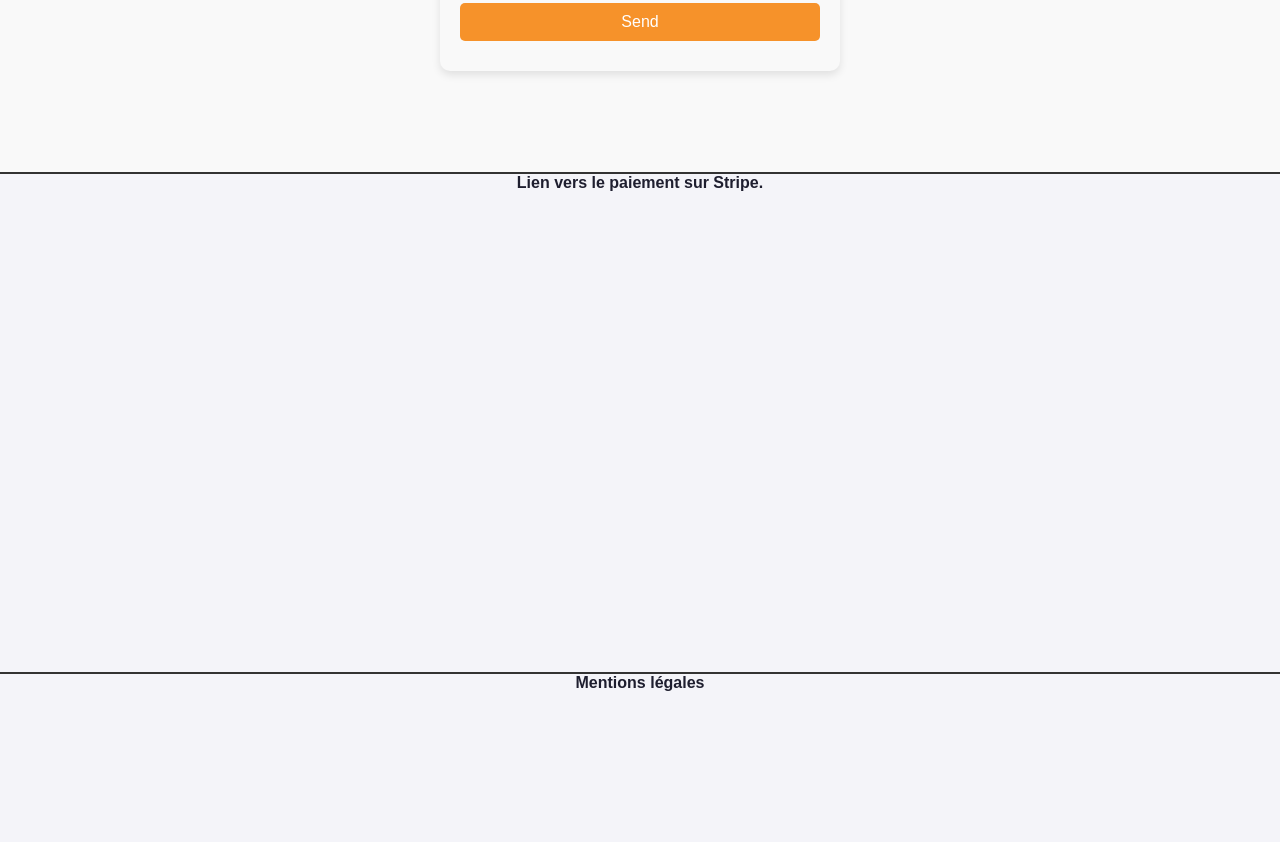
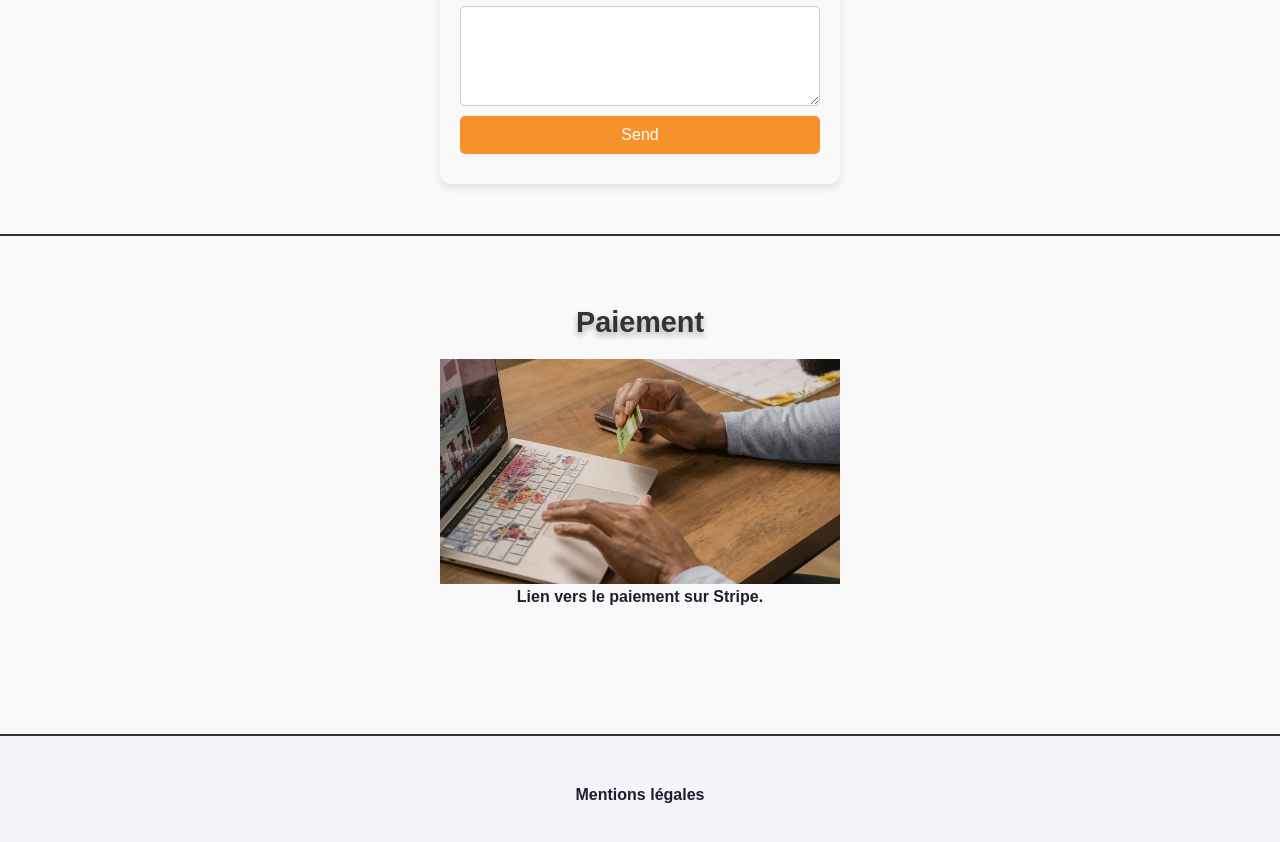
Before and after one commit to JoanVigne/portfolio-montage-video, a plain HTML site: page index.html in a window 1280 px wide. Shown: the part 2190-3032 px from the top of the page. Drawn offline with Linux system fonts and the light colour scheme.

Commit message:
form contact and pic stripe

```diff
--- a/index.html
+++ b/index.html
@@ -45,6 +45,7 @@
         </p>
       </section>
       <section id="contact">
+        <h2>Contact</h2>
         <form method="POST" id="form">
           <input
             type="hidden"
@@ -74,12 +75,14 @@
         </form>
       </section>
       <section id="payment">
+        <h2>Paiement</h2>
         <a
           className="solo-item"
           target="_blank"
           href="https://buy.stripe.com/3csaHq29E89i9XyaEF"
         >
-          <div className="item-other">Lien vers le paiement sur Stripe.</div>
+          <img src="./assets/paycard.jpg" alt="credit card" />
+          <p className="item-other">Lien vers le paiement sur Stripe.</p>
         </a>
       </section>
     </main>
@@ -88,5 +91,6 @@
     </footer>
     <script src="videosinfos.js"></script>
     <script src="main.js"></script>
+    <script src="contactform.js"></script>
   </body>
 </html>
--- a/styles.css
+++ b/styles.css
@@ -182,6 +182,7 @@ footer {
 /* CONTACT */
 #contact {
   background-color: #f9f9f9;
+  padding: 10px 0 50px;
 }
 form {
   display: flex;
@@ -234,7 +235,21 @@ form button:active {
   background-color: #ff4500;
   transform: scale(0.95);
 }
+/* payment  */
+#payment {
+  background-color: #f9f9f9;
+  padding: 20px;
+}
+#payment h2 {
+  text-shadow: 0px 4px 6px rgba(0, 0, 0, 0.3);
+}
+#payment a img {
+  max-width: 400px;
+}
 
+footer a {
+  margin: 50px;
+}
 /* Responsive Design */
 @media (max-width: 768px) {
   header {
```
Also changed, not shown: assets/paycard.jpg (added).
